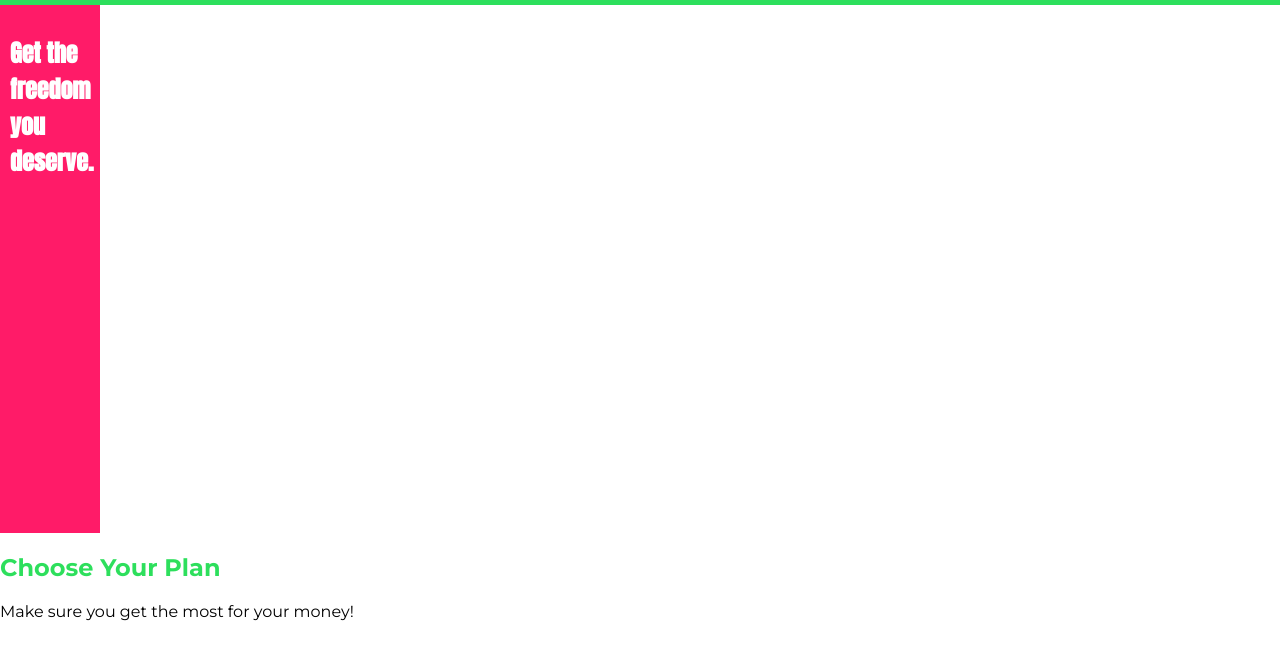
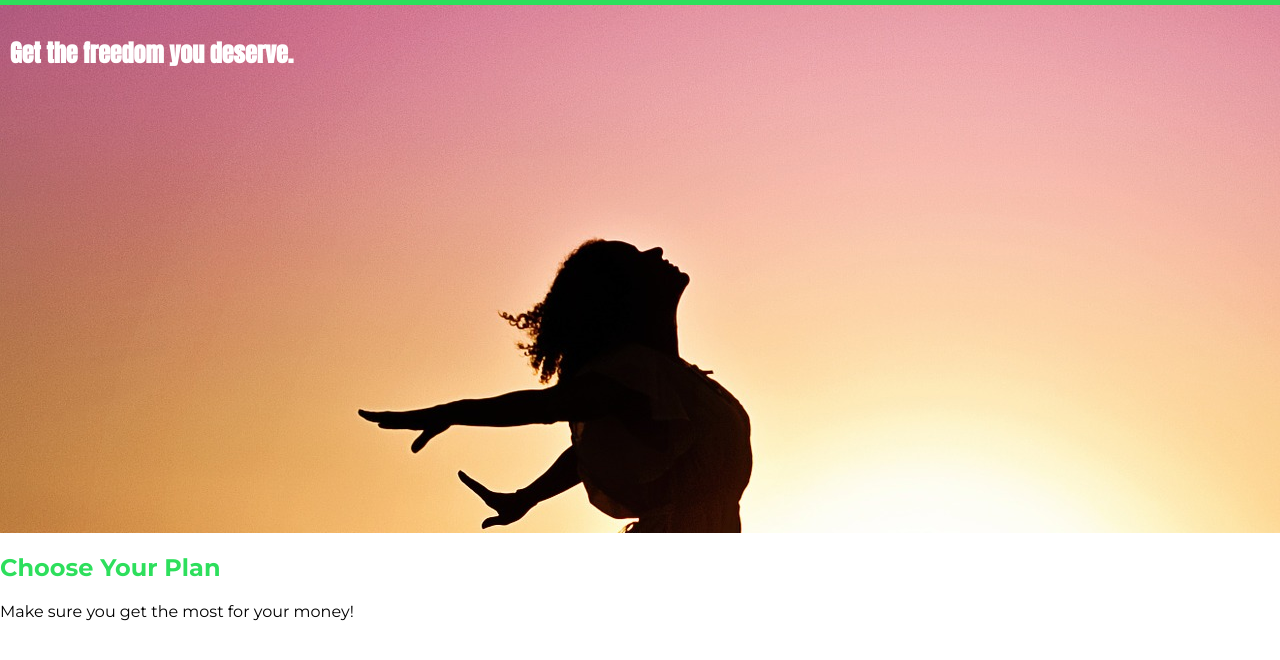
Before and after one commit to TidalRose/Retry_Coding, a plain HTML site: page Main/index.html in a window 1280 px wide. Shown: the part 46-706 px from the top of the page. Drawn offline with Linux system fonts and the light colour scheme.

Commit message:
more styling & image

```diff
--- a/Main/main.css
+++ b/Main/main.css
@@ -8,8 +8,8 @@ body {
 }
 
 #product-overview {
-    background: #ff1b68;
-    width: 100px;
+    background: url("freedom.jpg");
+    width: 100%;
     height: 528px;
     padding: 10px;
 }
```
Also changed, not shown: Main/freedom.jpg (added).
